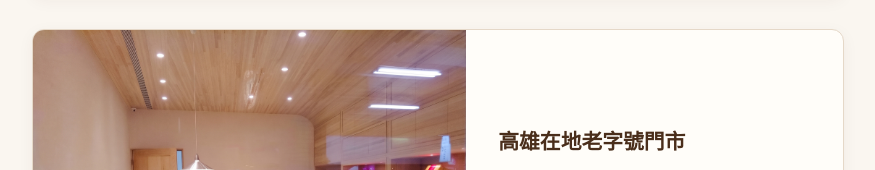
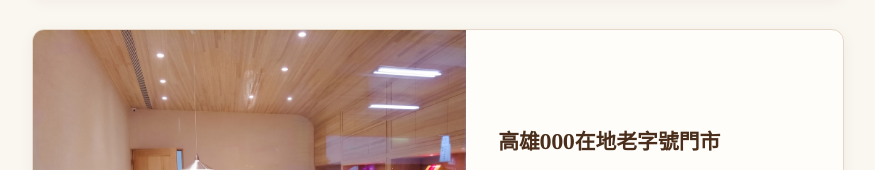
Before and after one commit to r2001113/baos-bakery-web, a plain HTML site: page index.html in a window 1280 px wide. Shown: the part 2940-3110 px from the top of the page, without its empty margins (202-1077 px from the left). Drawn offline with Linux system fonts and the light colour scheme.

Commit message:
Update index.html

```diff
--- a/index.html
+++ b/index.html
@@ -530,7 +530,7 @@
       <div class="store-card">
         <img src="images/store.jpg" alt="綠州堡烘焙高雄三民區建興路門市" class="store-img">
         <div class="store-body">
-          <h3>高雄在地老字號門市</h3>
+          <h3>高雄000在地老字號門市</h3>
           <p>扎根高雄市三民區建興路，獲選台灣百大伴手禮肯定，遵循「用心做好餅」的原則，讓每位顧客買得安心信賴。</p>
         </div>
       </div>
```
